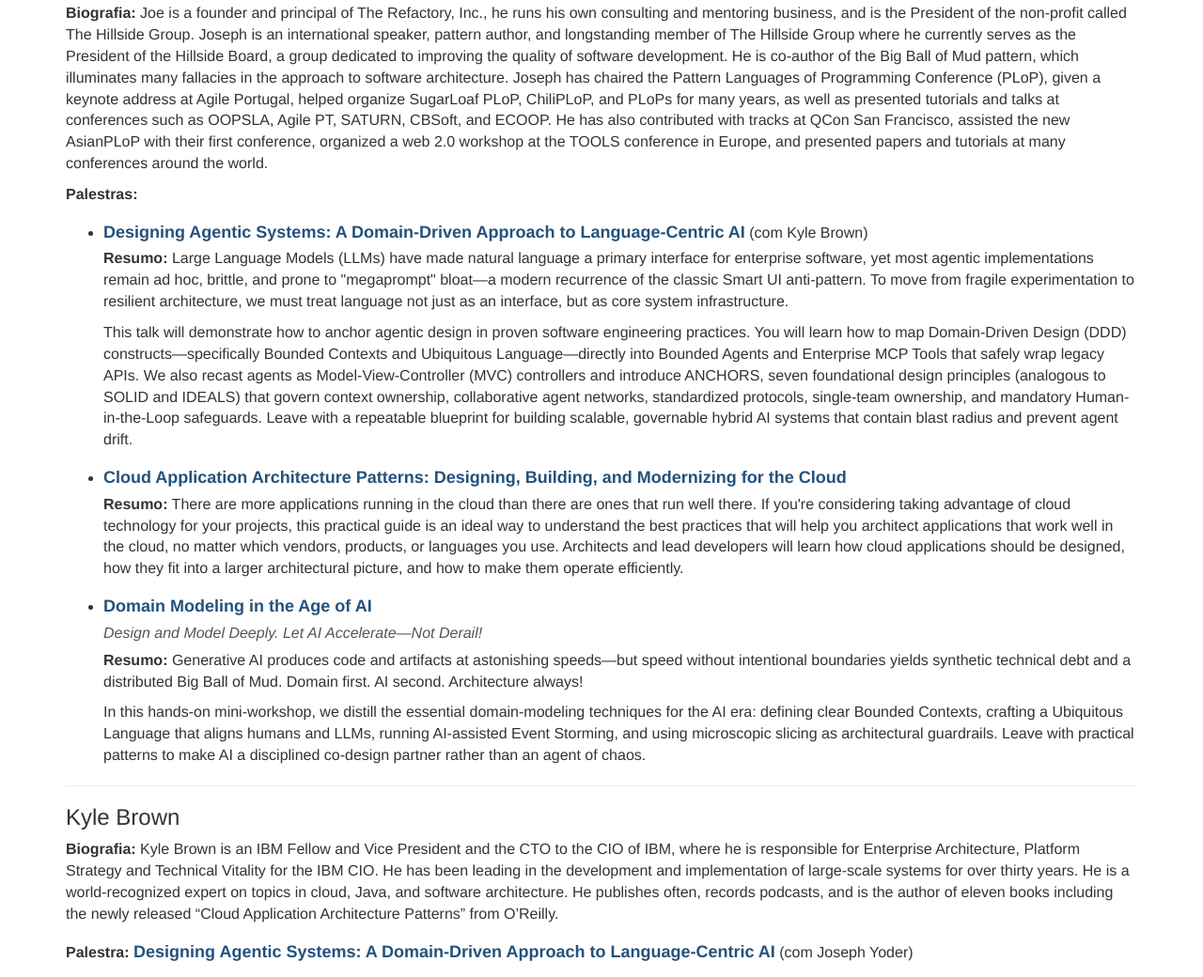
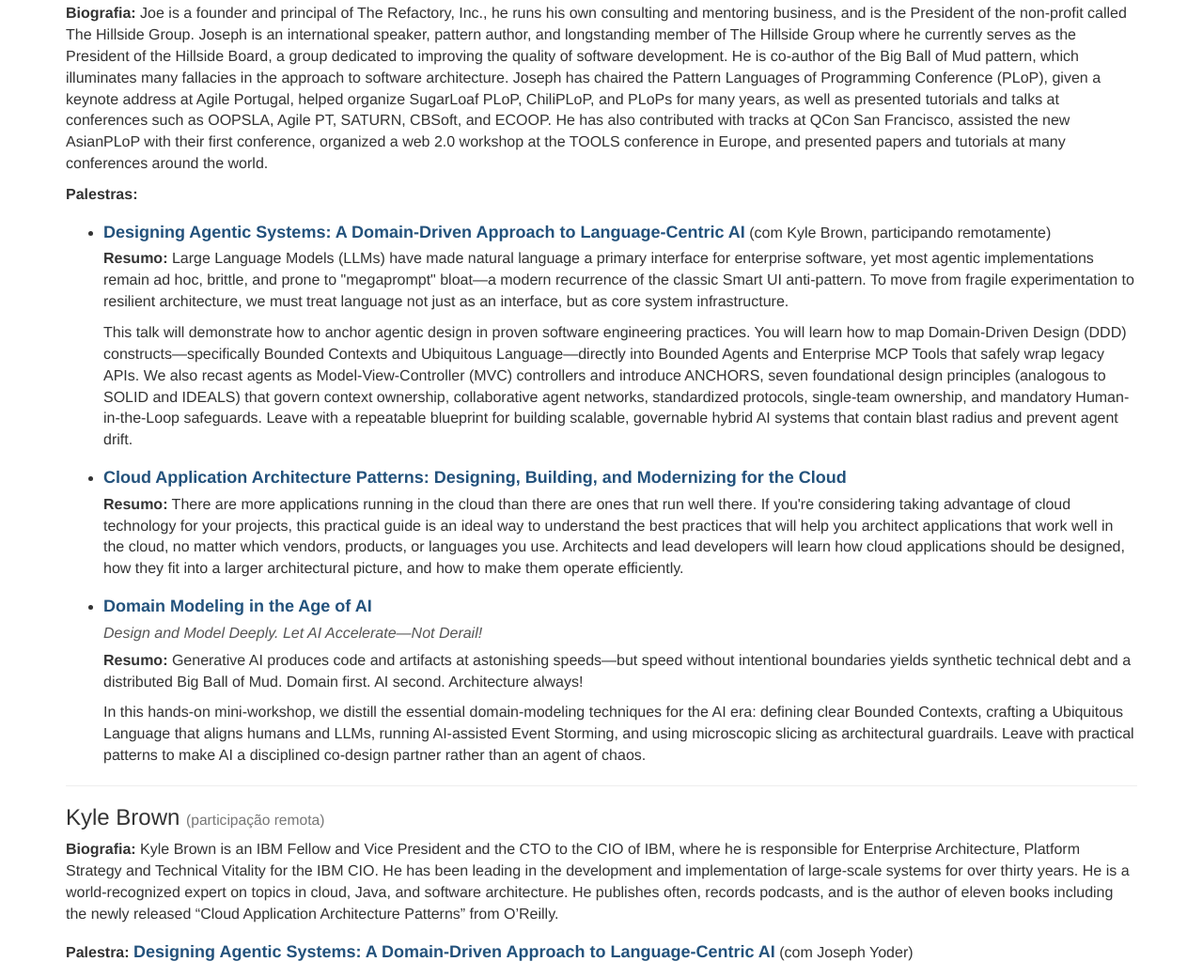
Before and after one commit to Vinicius-resende-cin/workshop-JosephYoder, a plain HTML site: page program/speakers/index.html in a window 1280 px wide. Shown: the part 168-1208 px from the top of the page at 94% size. Drawn offline with nearby package versions, Linux system fonts and the light colour scheme.

Commit message:
Add note about Kyle participating remotely

```diff
--- a/program/speakers/index.html
+++ b/program/speakers/index.html
@@ -47,7 +47,7 @@
                     Joseph is an international speaker, pattern author, and longstanding member of The Hillside Group where he currently serves as the President of the Hillside Board, a group dedicated to improving the quality of software development. He is co-author of the Big Ball of Mud pattern, which illuminates many fallacies in the approach to software architecture. Joseph has chaired the Pattern Languages of Programming Conference (PLoP), given a keynote address at Agile Portugal, helped organize SugarLoaf PLoP, ChiliPLoP, and PLoPs for many years, as well as presented tutorials and talks at conferences such as OOPSLA, Agile PT, SATURN, CBSoft, and ECOOP. He has also contributed with tracks at QCon San Francisco, assisted the new AsianPLoP with their first conference, organized a web 2.0 workshop at the TOOLS conference in Europe, and presented papers and tutorials at many conferences around the world.</p>
                     <p><b>Palestras:</b></p>
                     <ul>
-                            <li><a id="KBROWN"></a><i class="talk-title">Designing Agentic Systems: A Domain-Driven Approach to Language-Centric AI</i> (com Kyle Brown)
+                            <li><a id="KBROWN"></a><i class="talk-title">Designing Agentic Systems: A Domain-Driven Approach to Language-Centric AI</i> (com Kyle Brown, participando remotamente)
                                 <p><b>Resumo:</b> Large Language Models (LLMs) have made natural language a primary interface for enterprise software, yet most agentic implementations remain ad hoc, brittle, and prone to "megaprompt" bloat—a modern recurrence of the classic Smart UI anti-pattern. To move from fragile experimentation to resilient architecture, we must treat language not just as an interface, but as core system infrastructure.</p>
                             <p>This talk will demonstrate how to anchor agentic design in proven software engineering practices. You will learn how to map Domain-Driven Design (DDD) constructs—specifically Bounded Contexts and Ubiquitous Language—directly into Bounded Agents and Enterprise MCP Tools that safely wrap legacy APIs. We also recast agents as Model-View-Controller (MVC) controllers and introduce ANCHORS, seven foundational design principles (analogous to SOLID and IDEALS) that govern context ownership, collaborative agent networks, standardized protocols, single-team ownership, and mandatory Human-in-the-Loop safeguards. Leave with a repeatable blueprint for building scalable, governable hybrid AI systems that contain blast radius and prevent agent drift.</p></li>
                             <li><a id="CLOUD"></a><i class="talk-title">Cloud Application Architecture Patterns: Designing, Building, and Modernizing for the Cloud</i>
@@ -57,7 +57,7 @@
                             <p>In this hands-on mini-workshop, we distill the essential domain-modeling techniques for the AI era: defining clear Bounded Contexts, crafting a Ubiquitous Language that aligns humans and LLMs, running AI-assisted Event Storming, and using microscopic slicing as architectural guardrails. Leave with practical patterns to make AI a disciplined co-design partner rather than an agent of chaos.</p></li>
                     </ul>
                     <hr>
-                    <h3>Kyle Brown</h3>
+                    <h3>Kyle Brown <small>(participação remota)</small></h3>
                     <p><b>Biografia:</b> Kyle Brown is an IBM Fellow and Vice President and the CTO to the CIO of IBM, where he is responsible for Enterprise Architecture, Platform Strategy and Technical Vitality for the IBM CIO. He has been leading in the development and implementation of large-scale systems for over thirty years. He is a world-recognized expert on topics in cloud, Java, and software architecture. He publishes often, records podcasts, and is the author of eleven books including the newly released “Cloud Application Architecture Patterns” from O’Reilly.</p>
                     <p><b>Palestra:</b> <a href="#KBROWN"><i class="talk-title">Designing Agentic Systems: A Domain-Driven Approach to Language-Centric AI</i></a> (com Joseph Yoder)</p>
                 </div>
```
